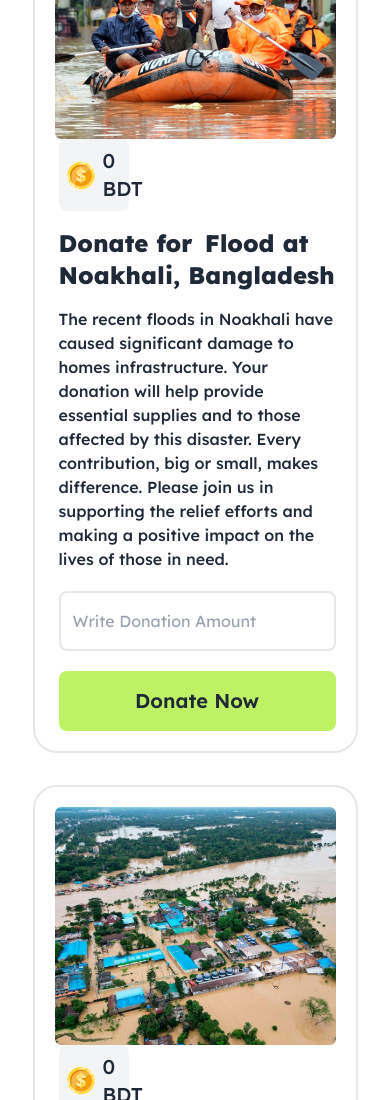
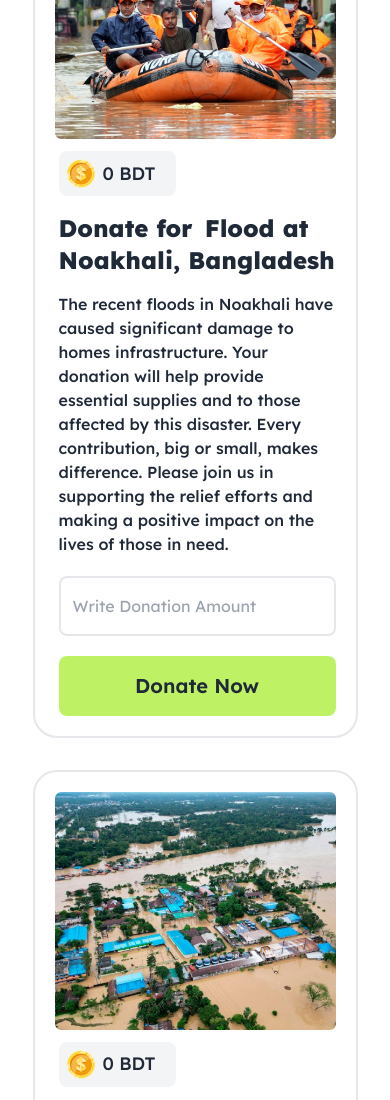
Before and after one commit to sabila111/assignment-5, a plain HTML site: page index.html in a window 390 px wide. Shown: the part 380-1480 px from the top of the page. Drawn offline with nearby package versions, Linux system fonts and the light colour scheme.

Commit message:
finished mobile responsive work

```diff
--- a/index.html
+++ b/index.html
@@ -67,9 +67,9 @@
             <div class="block lg:flex  p-5 border-2 rounded-3xl ">
                 <img class="w-full lg:w-auto" src="./assets/noakhali.png" alt="">
                 <div>
-                    <div class="ml-1 lg:ml-6 mb-4 bg-gray-100 px-2 py-2 rounded-lg w-3/12 flex items-center gap-2">
+                    <div class="ml-1 lg:ml-6 mb-4 mt-3 lg:mt-0 bg-gray-100 px-2 py-2 rounded-lg w-5/12 lg:w-3/12 flex  items-center gap-2">
                         <img src="./assets/coin.png" alt="">
-                        <p class="font-medium text-xl"><span id="donated-money" class="font-medium text-xl">0</span> BDT
+                        <p class="font-medium text-lg lg:text-xl"><span id="donated-money" class="font-medium text-lg lg:text-xl">0</span> BDT
                         </p>
                     </div>
                     <h3 class="text-2xl font-extrabold mt-4 lg:mt-0 ml-1 lg:ml-6 mb-4">Donate for <span id="noakhali-flood" class="text-2xl font-extrabold mt-4 lg:mt-0 ml-1 lg:ml-6 mb-4">Flood at Noakhali,
@@ -97,9 +97,9 @@
             <div class="block lg:flex  p-5 border-2 rounded-3xl mt-8">
                 <img class="w-full lg:w-auto h-auto lg:h-[420px]" src="./assets/feni.png" alt="">
                 <div>
-                    <div class="ml-1 lg:ml-6 mb-4 bg-gray-100 px-2 py-2 rounded-lg w-3/12 flex items-center gap-2">
+                    <div class="ml-1 lg:ml-6 mb-4 mt-3 lg:mt-0 bg-gray-100 px-2 py-2 rounded-lg w-5/12 lg:w-3/12 flex items-center gap-2">
                         <img src="./assets/coin.png" alt="">
-                        <p class="font-medium text-xl"><span id="donated-money2" class="font-medium text-xl">0</span>
+                        <p class="font-medium text-lg lg:text-xl"><span id="donated-money2" class="font-medium text-lg lg:text-xl">0</span>
                             BDT</p>
                     </div>
                     <h3 class="text-2xl font-extrabold mt-4 lg:mt-0 ml-1 lg:ml-6 mb-4">Donate for <span id="feni-flood" class="text-2xl font-extrabold mt-4 lg:mt-0 ml-1 lg:ml-6 mb-4">Flood Relief in
@@ -126,9 +126,9 @@
             <div class="block lg:flex  p-5 border-2 rounded-3xl mt-8">
                 <img class="w-full lg:w-auto h-auto lg:h-[420px]" src="./assets/quota-protest.png" alt="">
                 <div>
-                    <div class="ml-1 lg:ml-6 mb-4 bg-gray-100 px-2 py-2 rounded-lg w-3/12 flex items-center gap-2">
+                    <div  class="ml-1 lg:ml-6 mb-4 mt-3 lg:mt-0 bg-gray-100 px-2 py-2 rounded-lg w-5/12 lg:w-3/12 flex items-center gap-2"">
                         <img src="./assets/coin.png" alt="">
-                        <p class="font-medium text-xl"><span id="donated-money3" class="font-medium text-xl">0</span>
+                        <p class="font-medium text-lg lg:text-xl"><span id="donated-money3" class="font-medium text-lg lg:text-xl">0</span>
                             BDT</p>
                     </div>
                     <h3 class="text-2xl font-extrabold mt-4 lg:mt-0 ml-1 lg:ml-6 mb-4">Aid for <span id="quota-movement" class="text-2xl font-extrabold mt-4 lg:mt-0 ml-1 lg:ml-6 mb-4">Injured in the Quota
```
